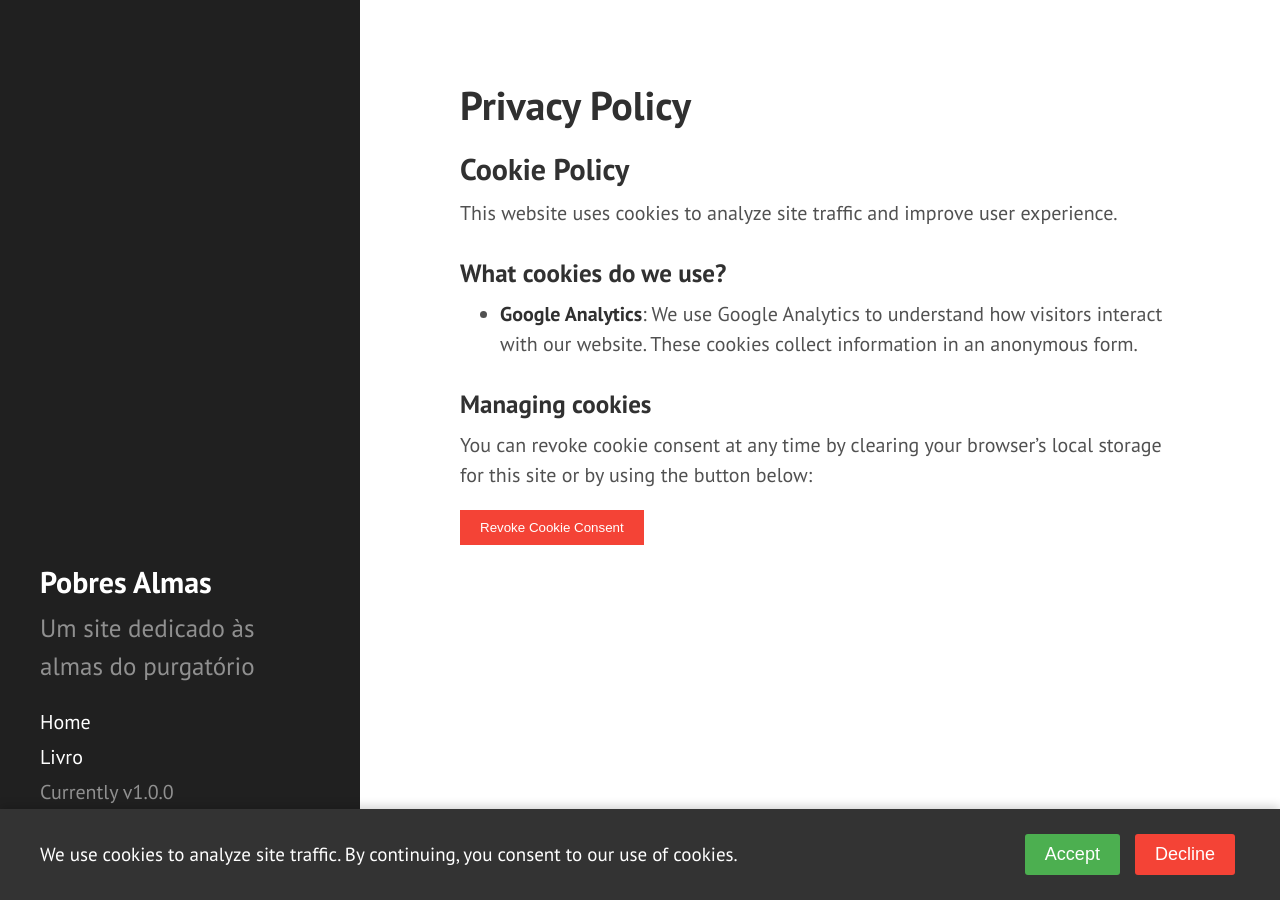
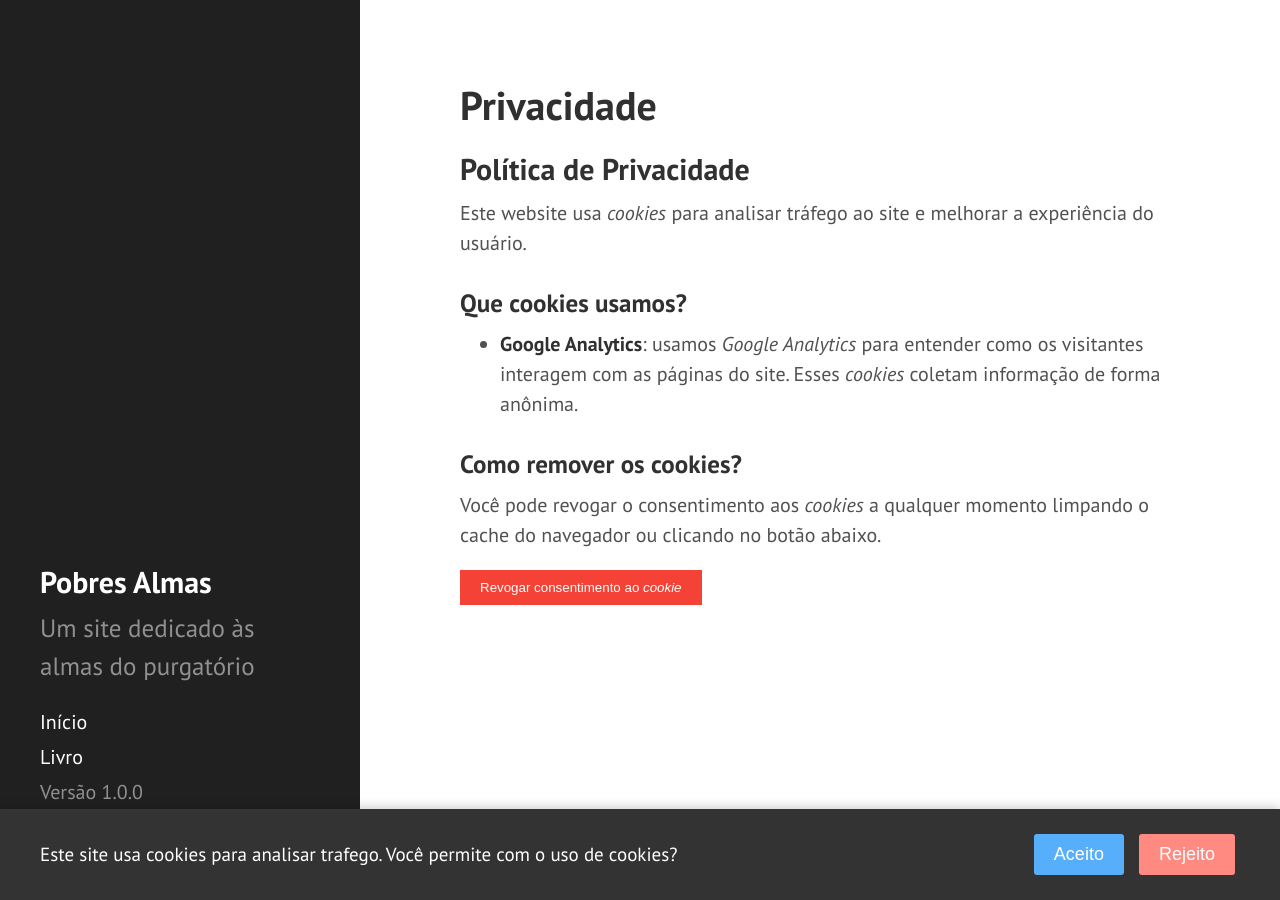
Before and after one commit to daniel-ufabc/poor-souls, a Jekyll site: the page built from privacy.md, in a window 1280 px wide. Built offline with Jekyll 4.4.1, drawn with Linux system fonts in a browser that asks for light colours.

Commit message:
small changes

```diff
--- a/_includes/cookie-consent.html
+++ b/_includes/cookie-consent.html
@@ -1,10 +1,10 @@
 <!-- Cookie Consent Banner -->
 <div id="cookie-consent" style="position: fixed; bottom: 0; left: 0; right: 0; background: #333; color: white; padding: 1rem; display: none; z-index: 1000;">
   <div style="max-width: 60rem; margin: 0 auto; display: flex; align-items: center; justify-content: space-between; flex-wrap: wrap;">
-    <p style="margin: 0; padding-right: 1rem;">We use cookies to analyze site traffic. By continuing, you consent to our use of cookies.</p>
+    <p style="margin: 0; padding-right: 1rem;">Este site usa cookies para analisar trafego. Você permite com o uso de cookies?</p>
     <div>
-      <button onclick="acceptCookies()" style="background: #4CAF50; color: white; border: none; padding: 0.5rem 1rem; cursor: pointer; margin: 0.25rem;">Accept</button>
-      <button onclick="declineCookies()" style="background: #f44336; color: white; border: none; padding: 0.5rem 1rem; cursor: pointer; margin: 0.25rem;">Decline</button>
+      <button onclick="acceptCookies()" style="background: #57affc; color: white; border: none; padding: 0.5rem 1rem; cursor: pointer; margin: 0.25rem;">Aceito</button>
+      <button onclick="declineCookies()" style="background: #ff8a82; color: white; border: none; padding: 0.5rem 1rem; cursor: pointer; margin: 0.25rem;">Rejeito</button>
     </div>
   </div>
 </div>
--- a/_includes/sidebar.html
+++ b/_includes/sidebar.html
@@ -10,11 +10,11 @@
     </div>
 
     <nav class="sidebar-nav">
-      <a class="sidebar-nav-item{% if page.url == '/' %} active{% endif %}" href="{{ site.url }}{{ site.baseurl }}">Home</a>
+      <a class="sidebar-nav-item{% if page.url == '/' %} active{% endif %}" href="{{ site.url }}{{ site.baseurl }}">Início</a>
 
       {% comment %}
         The code below dynamically generates a sidebar nav of pages with
-        `layout: page` in the front-matter. See readme for usage.
+        `sidebar: true` in the front-matter.
       {% endcomment %}
 
 
@@ -35,9 +35,9 @@
       <a class="sidebar-nav-item" href="{{ site.github.repo }}/archive/v{{ site.version }}.zip">Download</a>
       <a class="sidebar-nav-item" href="{{ site.github.repo }}">GitHub project</a> -->
       {% endcomment %}
-      <span class="sidebar-nav-item">Currently v{{ site.version }}</span>
+      <span class="sidebar-nav-item">Versão {{ site.version }}</span>
     </nav>
 
-    <p>&copy; {{ site.time | date: '%Y' }}. All rights reserved.</p>
+    <p><small>&copy; {{ site.time | date: '%Y' }}. Todos os direitos reservados.</small></p>
   </div>
 </div>
--- a/privacy.md
+++ b/privacy.md
@@ -1,23 +1,26 @@
 ---
 layout: page
-title: Privacy Policy
+title: Privacidade
 order: 5
 sidebar: false
 ---
 
-## Cookie Policy
+## Política de Privacidade
 
-This website uses cookies to analyze site traffic and improve user experience.
+Este website usa _cookies_ para analisar tráfego ao site e melhorar a experiência do usuário.
+<!-- _This website uses cookies to analyze site traffic and improve user experience._ -->
 
-### What cookies do we use?
+### Que cookies usamos?
 
-- **Google Analytics**: We use Google Analytics to understand how visitors interact with our website. These cookies collect information in an anonymous form.
+- **Google Analytics**: usamos _Google Analytics_ para entender como os visitantes interagem com as páginas do site. Esses _cookies_ coletam informação de forma anônima.
+<!-- we use to understand how visitors interact with our website. These cookies collect information in an anonymous form. -->
 
-### Managing cookies
+### Como remover os cookies?
 
-You can revoke cookie consent at any time by clearing your browser's local storage for this site or by using the button below:
+Você pode revogar o consentimento aos _cookies_ a qualquer momento limpando o cache do navegador ou clicando no botão abaixo.
+<!-- _You can revoke cookie consent at any time by clearing your browser's local storage for this site or by using the button below._ -->
 
-<button onclick="revokeCookieConsent()" style="background: #f44336; color: white; border: none; padding: 0.5rem 1rem; cursor: pointer;">Revoke Cookie Consent</button>
+<button onclick="revokeCookieConsent()" style="background: #f44336; color: white; border: none; padding: 0.5rem 1rem; cursor: pointer;">Revogar consentimento ao _cookie_</button>
 
 <script>
 function revokeCookieConsent() {
@@ -25,7 +28,7 @@ function revokeCookieConsent() {
   document.cookie = '_ga=; expires=Thu, 01 Jan 1970 00:00:00 UTC; path=/;';
   document.cookie = '_gid=; expires=Thu, 01 Jan 1970 00:00:00 UTC; path=/;';
   document.cookie = '_gat=; expires=Thu, 01 Jan 1970 00:00:00 UTC; path=/;';
-  alert('Cookie consent revoked. The page will reload.');
+  alert('Consentimento ao cookie revogado. Esta página irá carregar novamente.');
   location.reload();
 }
 </script>
```
Also changed, not shown: _book/dia15.md (+1 -1 lines), _includes/end-prayers.md (+1 -1 lines).
